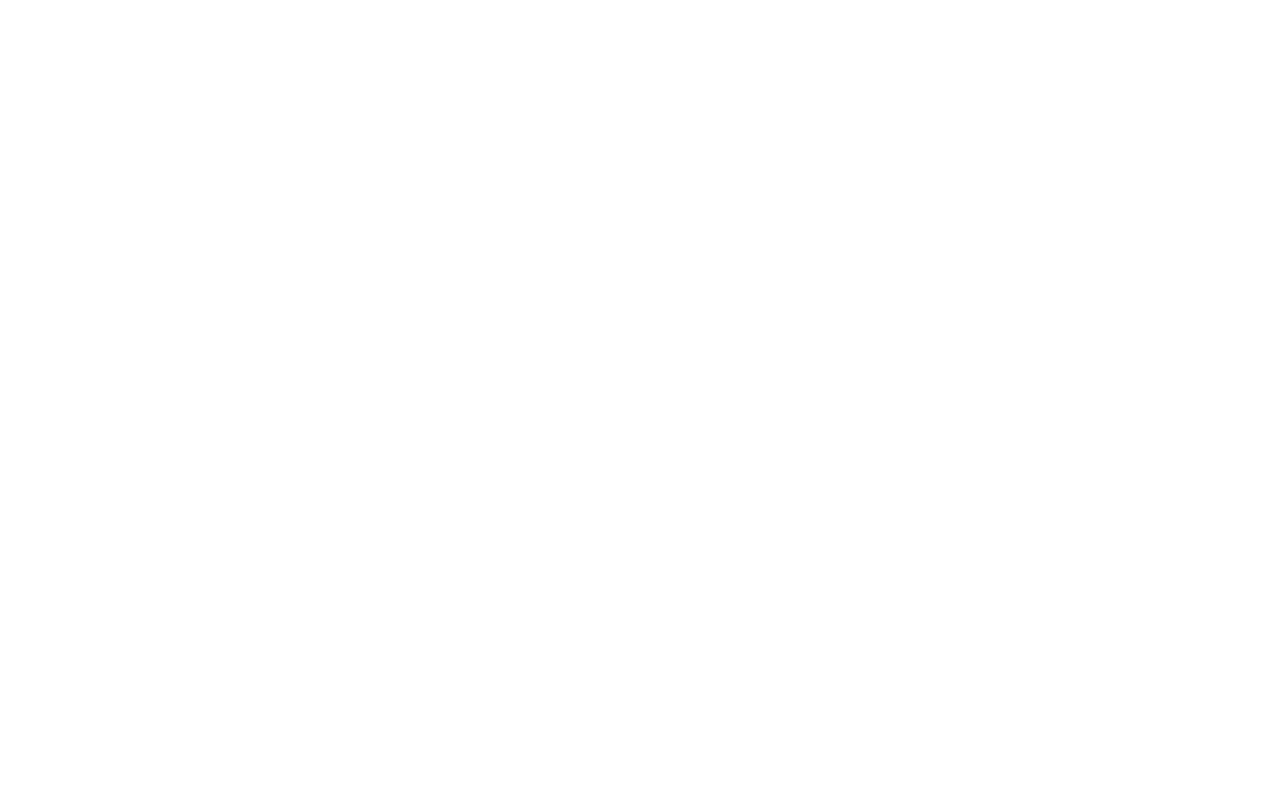
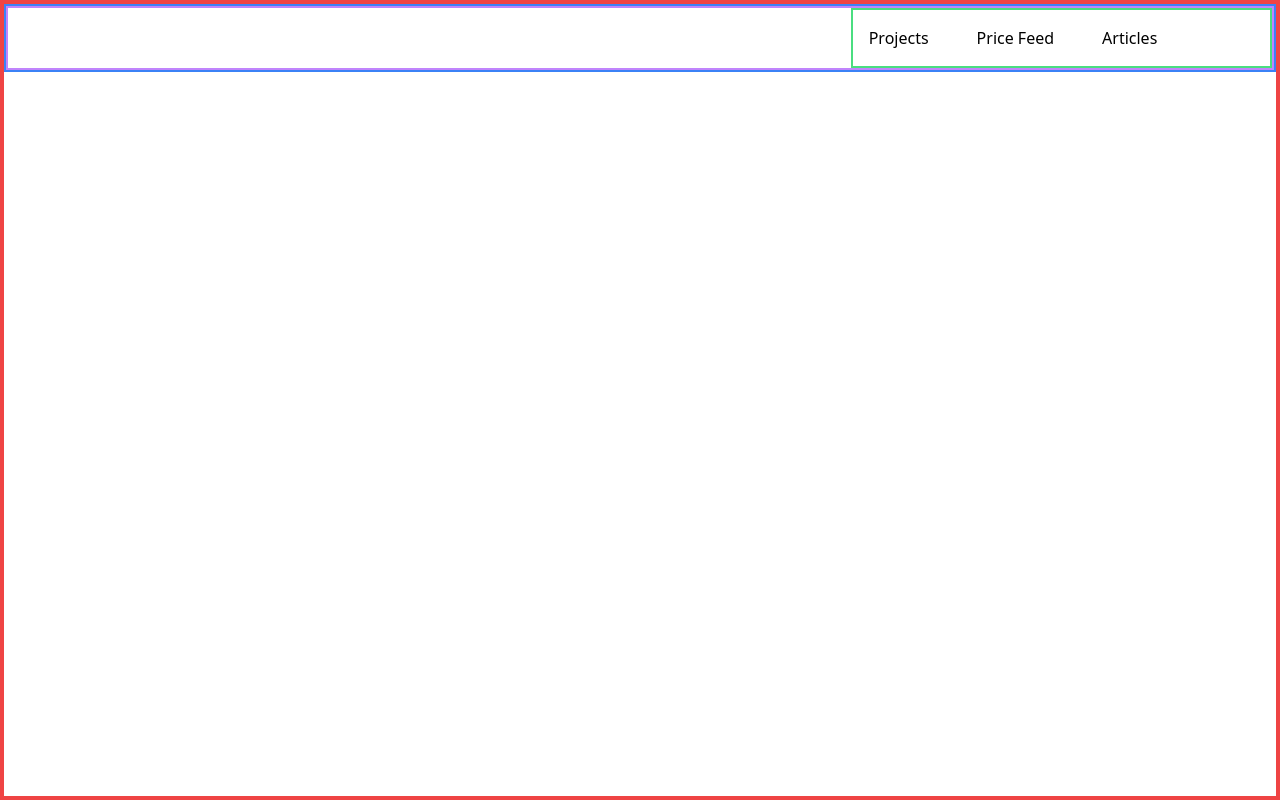
Before and after one commit to 0xGenghisGoose/goosenet-v2, a Next.js app: page / in a window 1280 px wide. Built offline with nearby package versions, Linux system fonts and the light colour scheme.

Commit message:
nav bar base styling

```diff
--- /dev/null
+++ b/components/Nav.tsx
@@ -0,0 +1,13 @@
+export default function Nav() {
+	return (
+		<div className='border-2 border-blue-500 w-full h-1/3'>
+			<nav className='flex border-2 border-purple-400'>
+				<ul className='flex justify-left border-2 border-green-400 space-x-12 w-1/3 p-4 ml-auto'>
+					<li className=''>Projects</li>
+					<li>Price Feed</li>
+					<li>Articles</li>
+				</ul>
+			</nav>
+		</div>
+	);
+}
--- a/pages/index.tsx
+++ b/pages/index.tsx
@@ -1,15 +1,18 @@
 import Head from 'next/head';
+import Nav from '@/components/Nav';
 
 export default function Home() {
 	return (
 		<>
 			<Head>
-				<title>Create Next App</title>
-				<meta name='description' content='Generated by create next app' />
+				<title>Goosenet</title>
+				<meta name='description' content='Goosenet by 0xGenghisGoose' />
 				<meta name='viewport' content='width=device-width, initial-scale=1' />
 				<link rel='icon' href='/favicon.ico' />
 			</Head>
-			<main></main>
+			<main className='flex min-h-screen mx-auto border-red-500 border-4'>
+				<Nav />
+			</main>
 		</>
 	);
 }
```
